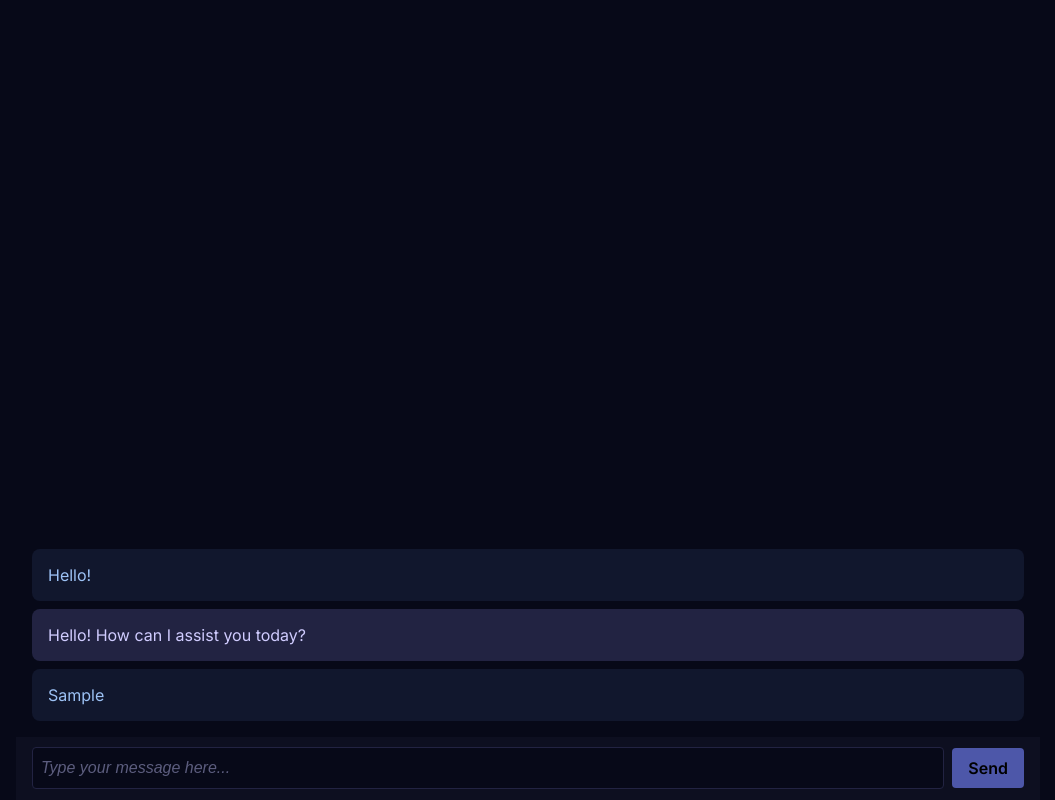
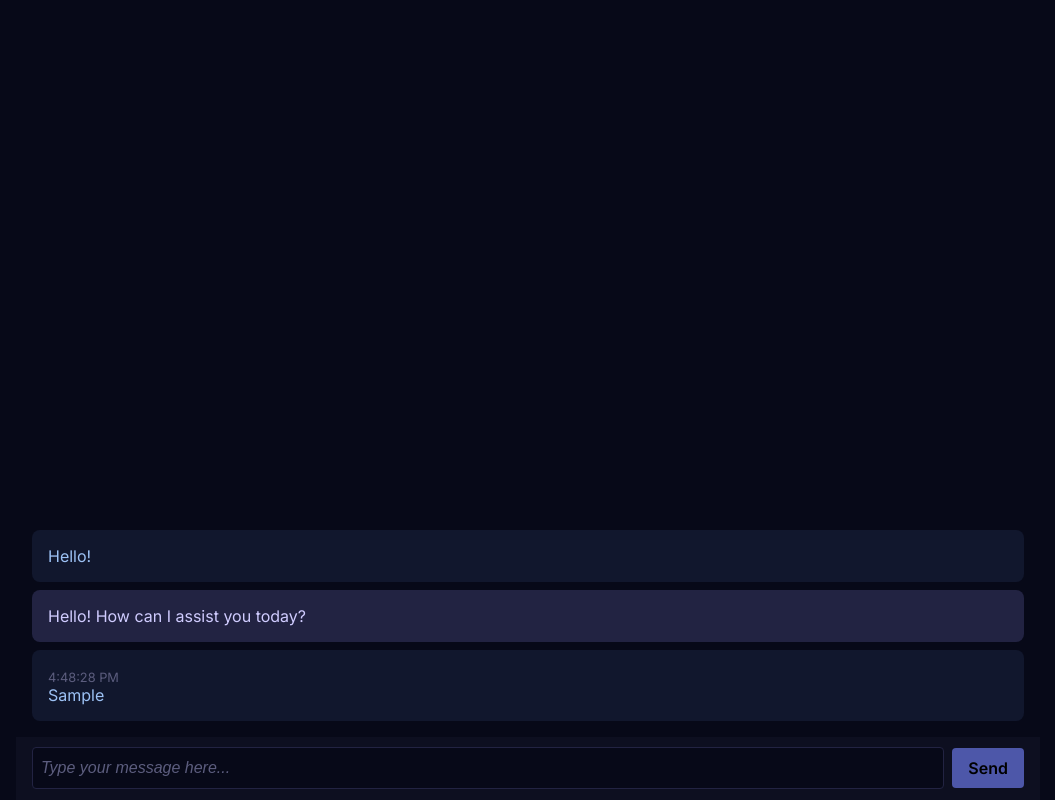
Before and after one commit to bencabotMSFT/static-site-test, a website with bundled scripts: page index.html in a window 1280 px wide. Both pictures are taken after typing "Sample" into the empty fields and a click on the button "Send". Shown: the whole page, without its empty margins (112-1167 px from the left). Built offline with nearby package versions, Linux system fonts and the light colour scheme; no server answers.

Commit message:
Updates to css, removed env file, added reference to api key environmental variable

```diff
--- a/css/styles.css
+++ b/css/styles.css
@@ -33,6 +33,8 @@ body {
 }
 
 .message {
+    display: flex;
+    flex-direction: column;
     padding: 16px;
     border-radius: 8px;
     width: 100%;
@@ -46,6 +48,12 @@ body {
 .assistant-message {
     background: #222342;
     color: #d0ccff;
+}
+
+.timestamp {
+    font-size: 0.8em;
+    color: #5c5d7e;
+    margin-top: 4px;
 }
 
 .prompt-container{
--- a/js/chat.js
+++ b/js/chat.js
@@ -18,7 +18,7 @@ function sendMessage() {
         method: 'POST',
         headers: {
             'Content-Type': 'application/json',
-            'api-key': `6a783eba417f47d9a2738ace6694dac8`
+            'api-key': process.env.gpt4o_api_key
         },
         body: JSON.stringify({
             "messages": [
@@ -44,7 +44,10 @@ function addMessageToChatLog(message, className) {
     const chatLog = document.getElementById('message-container');
     const messageElement = document.createElement('div');
     messageElement.className = `message ${className}`;
-    messageElement.innerText = message;
+
+    const timestamp = new Date().toLocaleTimeString();
+    messageElement.innerHTML = `<span class="timestamp">${timestamp}</span> ${message}`;
+
     chatLog.appendChild(messageElement);
     chatLog.scrollTop = chatLog.scrollHeight; // Scroll to the bottom
 }
```
Also changed, not shown: 1 other file.
